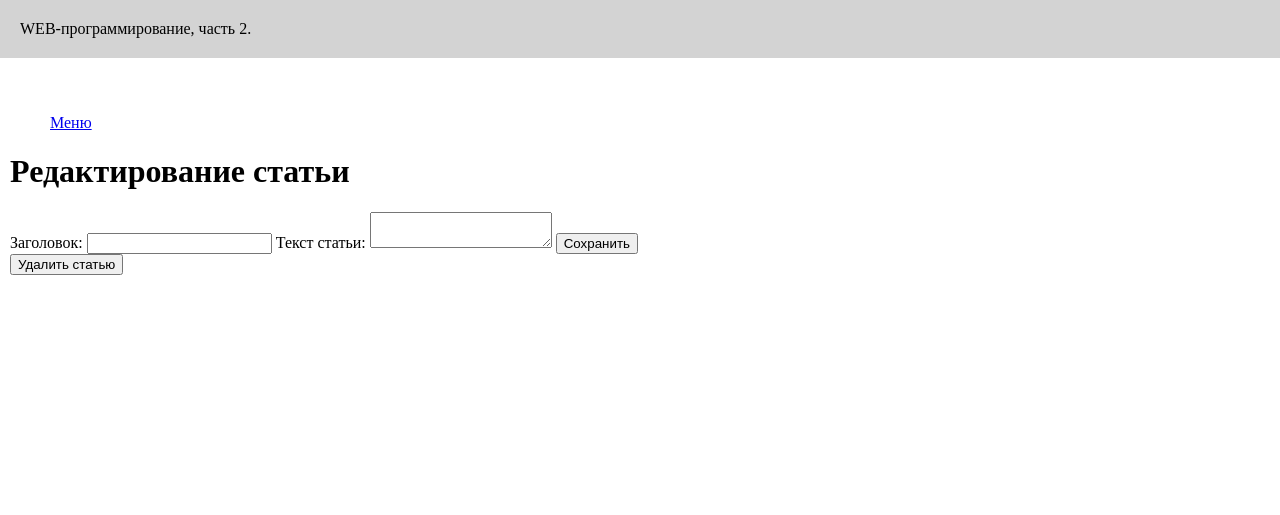
After one commit to Vihuhol26/labs_v2, a Flask app: template templates/lab5/edit_article.html in a window 1280 px wide. The commit adds this page. Shown: the top 515 px of the page. Run offline with Flask 3, Linux system fonts and the light colour scheme; the template is opened without the code that fills it, so the values that code supplies are empty.

Commit message:
Самостаятельные задания

```diff
--- /dev/null
+++ b/templates/lab5/edit_article.html
@@ -0,0 +1,15 @@
+{% extends "base.html" %}
+{% block lab2 %} Редактирование статьи {% endblock %}
+{% block main %}
+    <h1>Редактирование статьи</h1>
+    <form method="POST">
+        <label for="title">Заголовок:</label>
+        <input type="text" name="title" value="{{articles['title']}}" required>
+        <label for="article_text">Текст статьи:</label>
+        <textarea name="article_text" required>{{articles['article_text']}}</textarea>
+        <button type="submit">Сохранить</button>
+    </form>
+    <form action="/lab5/delete" method="post">
+        <button type="submit" onclick="return confirm('Вы уверены, что хотите удалить эту статью?');">Удалить статью</button>
+    </form>
+{% endblock %}
```
Also changed, not shown: templates/lab5/articles.html (+11 -4 lines).
